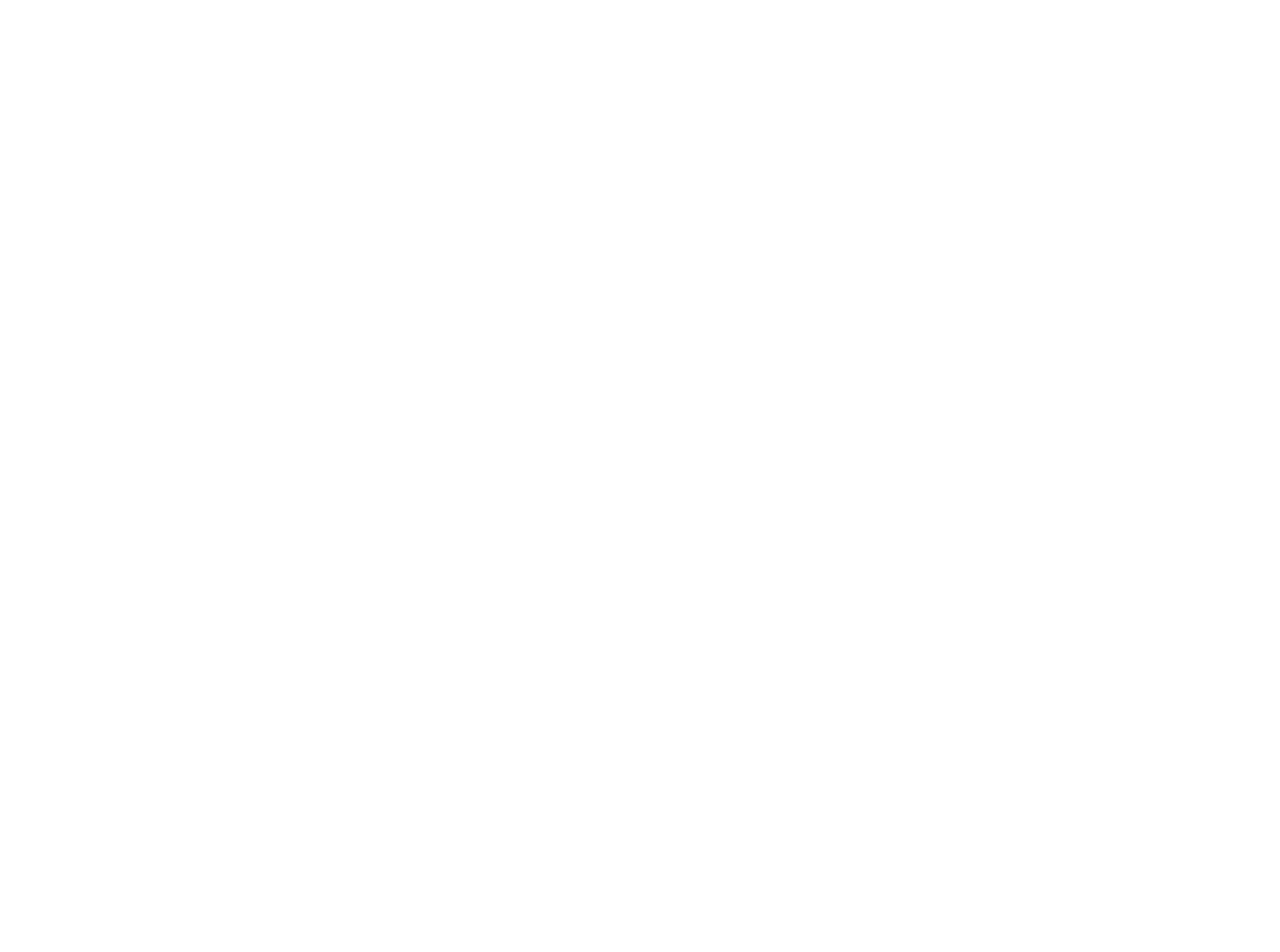
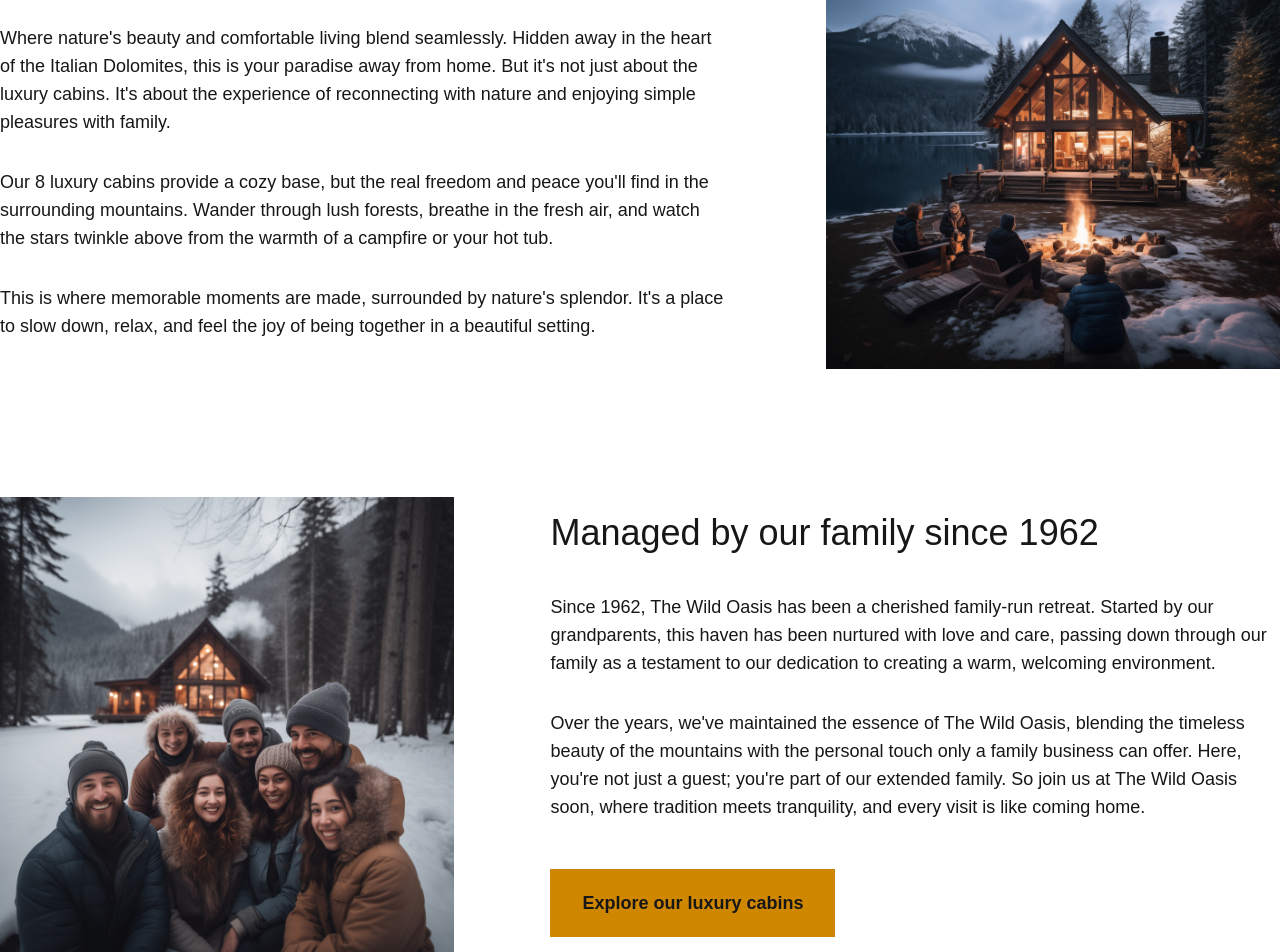
Before and after one commit to ThanhsonWeb/rebuild-the-wild-oasis-Nextjs-2, a Next.js app: page /about in a window 1280 px wide. Shown: the part 186-1138 px from the top of the page. Before the commit the page ends 800 px from the top, so only its background shows below. Built offline with nearby package versions, Linux system fonts and the light colour scheme.

Commit message:
change title by using  metadata

```diff
--- /dev/null
+++ b/app/_components/Spinner.js
@@ -0,0 +1,7 @@
+function Spinner() {
+	return (
+		<div className="w-8 h-8 border-4 border-blue-200 border-t-transparent rounded-full animate-spin"></div>
+	);
+}
+
+export default Spinner;
--- a/app/about/page.js
+++ b/app/about/page.js
@@ -1,5 +1,80 @@
-function page() {
-	return <div>About page</div>;
+import Image from "next/image";
+
+export const metadata = {
+	title: "About",
+};
+export default function Page() {
+	return (
+		<div className="grid grid-cols-5 gap-x-24 gap-y-32 text-lg items-center">
+			<div className="col-span-3">
+				<h1 className="text-4xl mb-10 text-accent-400 font-medium">
+					Welcome to The Wild Oasis
+				</h1>
+
+				<div className="space-y-8">
+					<p>
+						Where nature's beauty and comfortable living blend seamlessly.
+						Hidden away in the heart of the Italian Dolomites, this is your
+						paradise away from home. But it's not just about the luxury cabins.
+						It's about the experience of reconnecting with nature and enjoying
+						simple pleasures with family.
+					</p>
+					<p>
+						Our 8 luxury cabins provide a cozy base, but the real freedom and
+						peace you'll find in the surrounding mountains. Wander through lush
+						forests, breathe in the fresh air, and watch the stars twinkle above
+						from the warmth of a campfire or your hot tub.
+					</p>
+					<p>
+						This is where memorable moments are made, surrounded by nature's
+						splendor. It's a place to slow down, relax, and feel the joy of
+						being together in a beautiful setting.
+					</p>
+				</div>
+			</div>
+
+			<div className="col-span-2">
+				<img
+					src="/about-1.jpg"
+					alt="Family sitting around a fire pit in front of cabin"
+				/>
+			</div>
+
+			<div className="col-span-2">
+				<img src="/about-2.jpg" alt="Family that manages The Wild Oasis" />
+			</div>
+
+			<div className="col-span-3">
+				<h1 className="text-4xl mb-10 text-accent-400 font-medium">
+					Managed by our family since 1962
+				</h1>
+
+				<div className="space-y-8">
+					<p>
+						Since 1962, The Wild Oasis has been a cherished family-run retreat.
+						Started by our grandparents, this haven has been nurtured with love
+						and care, passing down through our family as a testament to our
+						dedication to creating a warm, welcoming environment.
+					</p>
+					<p>
+						Over the years, we've maintained the essence of The Wild Oasis,
+						blending the timeless beauty of the mountains with the personal
+						touch only a family business can offer. Here, you're not just a
+						guest; you're part of our extended family. So join us at The Wild
+						Oasis soon, where tradition meets tranquility, and every visit is
+						like coming home.
+					</p>
+
+					<div>
+						<a
+							href="/cabins"
+							className="inline-block mt-4 bg-yellow-600 px-8 py-5 text-primary-800 text-lg font-semibold hover:bg-yellow-500 transition-all"
+						>
+							Explore our luxury cabins
+						</a>
+					</div>
+				</div>
+			</div>
+		</div>
+	);
 }
-
-export default page;
--- a/app/account/page.js
+++ b/app/account/page.js
@@ -1,9 +1,8 @@
+export const metadata = {
+	title: "Account",
+};
 function page() {
-   return (
-      <div>
-         Account Account page
-      </div>
-   )
+	return <div>Account Account page</div>;
 }
 
-export default page
+export default page;
--- a/app/cabins/page.js
+++ b/app/cabins/page.js
@@ -1,3 +1,7 @@
+export const metadata = {
+	title: "Cabins",
+};
+
 function page() {
 	return <div>Cabins page</div>;
 }
--- a/app/layout.js
+++ b/app/layout.js
@@ -2,8 +2,11 @@ import Header from "./_components/Header";
 import "./globals.css";
 
 export const metadata = {
-	title: "Create Next App",
-	description: "Generated by create next app",
+	title: {
+		template: " %s || The Wild Oasis",
+		default: "Welcome || The Wild Oasis",
+	},
+	description: "This is the best place to live cause ...",
 };
 
 export default function RootLayout({ children }) {
--- /dev/null
+++ b/app/loading.js
@@ -0,0 +1,12 @@
+import Spinner from "@/app/_components/Spinner";
+
+function Loading() {
+  return (
+    <div className="flex items-center justify-center min-h-screen">
+      <Spinner />
+      <h2>Loading....</h2>
+    </div>
+  );
+}
+
+export default Loading;
--- /dev/null
+++ b/starter/components/Header.js
@@ -0,0 +1,15 @@
+import Navigation from '@/app/_components/Navigation';
+import Logo from '@/app/_components/Logo';
+
+function Header() {
+  return (
+    <header className='border-b border-primary-900 px-8 py-5'>
+      <div className='flex justify-between items-center max-w-7xl mx-auto'>
+        <Logo />
+        <Navigation />
+      </div>
+    </header>
+  );
+}
+
+export default Header;
--- /dev/null
+++ b/starter/components/Logo.js
@@ -0,0 +1,12 @@
+function Logo() {
+  return (
+    <a href="/" className="flex items-center gap-4 z-10">
+      <img height="60" width="60" alt="The Wild Oasis logo" />
+      <span className="text-xl font-semibold text-primary-100">
+        The Wild Oasis
+      </span>
+    </a>
+  );
+}
+
+export default Logo;
--- /dev/null
+++ b/starter/components/Navigation.js
@@ -0,0 +1,26 @@
+export default function Navigation() {
+  return (
+    <nav className="z-10 text-xl">
+      <ul className="flex gap-16 items-center">
+        <li>
+          <a href="/cabins" className="hover:text-accent-400 transition-colors">
+            Cabins
+          </a>
+        </li>
+        <li>
+          <a href="/about" className="hover:text-accent-400 transition-colors">
+            About
+          </a>
+        </li>
+        <li>
+          <a
+            href="/account"
+            className="hover:text-accent-400 transition-colors"
+          >
+            Guest area
+          </a>
+        </li>
+      </ul>
+    </nav>
+  );
+}
--- a/starter/components/Spinner.js
+++ /dev/null
@@ -1,5 +0,0 @@
-function Spinner() {
-  return <div className='spinner'></div>;
-}
-
-export default Spinner;
```
Also changed, not shown: app/_lib/data-service.js (added).
